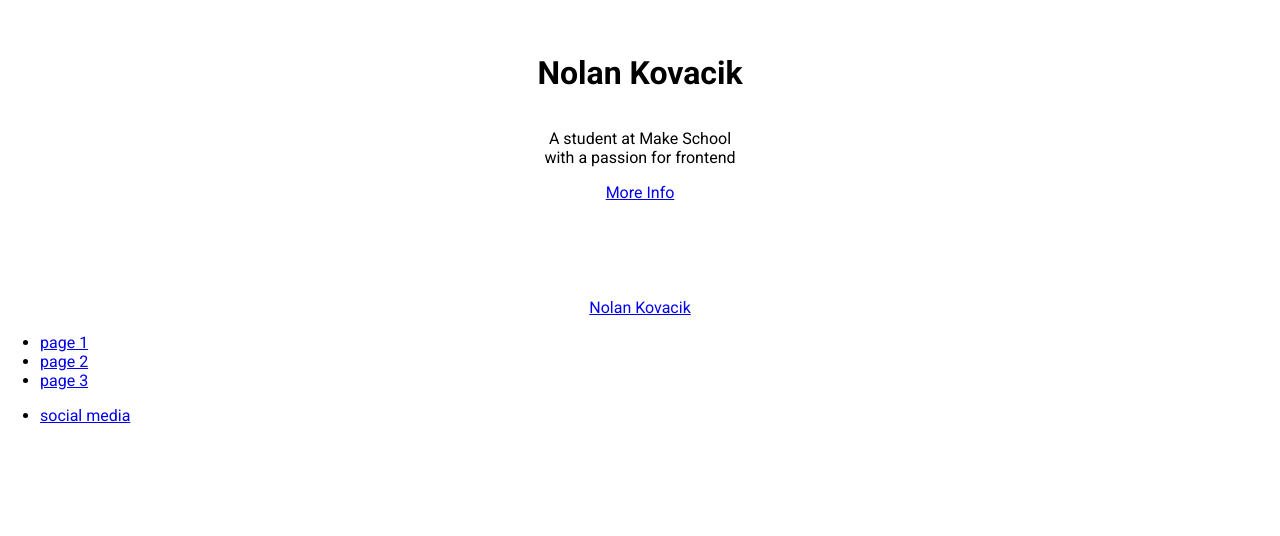
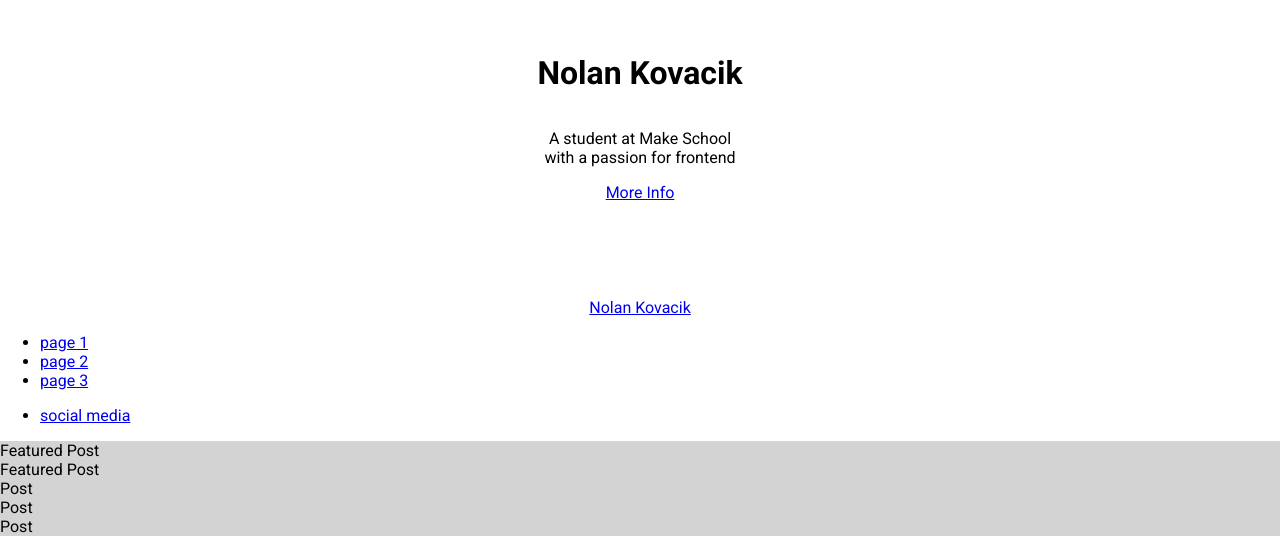
Before and after one commit to noltron000/orange-portfolio, a React (Create React App) app: page / in a window 1280 px wide. Shown: the part 502-1038 px from the top of the page. Before the commit the page ends 943 px from the top, so only its background shows below. Built offline with nearby package versions, Linux system fonts and the light colour scheme.

Commit message:
[add] tabloid, main content

```diff
--- a/src/App.tsx
+++ b/src/App.tsx
@@ -8,12 +8,15 @@ import Splash from './Splash.tsx'
 import Header from './Header.tsx'
 // @ts-ignore
 import Navbar from './Navbar.tsx'
+// @ts-ignore
+import Tabloid from './Tabloid.tsx'
 
 const App: React.FC = () => (
 	<>
 		<Splash />
 		<Header />
 		<Navbar />
+			<Tabloid />
 	</>
 )
 
--- /dev/null
+++ b/src/Tabloid.scss
@@ -0,0 +1,3 @@
+#tabloid {
+	background-color: lightgrey;
+}
--- /dev/null
+++ b/src/Tabloid.tsx
@@ -0,0 +1,14 @@
+import React from 'react'
+import './Tabloid.scss'
+
+const Tabloid: React.FC = () => (
+	<main id='tabloid'>
+		<article className='featured post'>Featured Post</article>
+		<article className='post'>Featured Post</article>
+		<article className='post'>Post</article>
+		<article className='post'>Post</article>
+		<article className='post'>Post</article>
+	</main>
+)
+
+export default Tabloid
```
